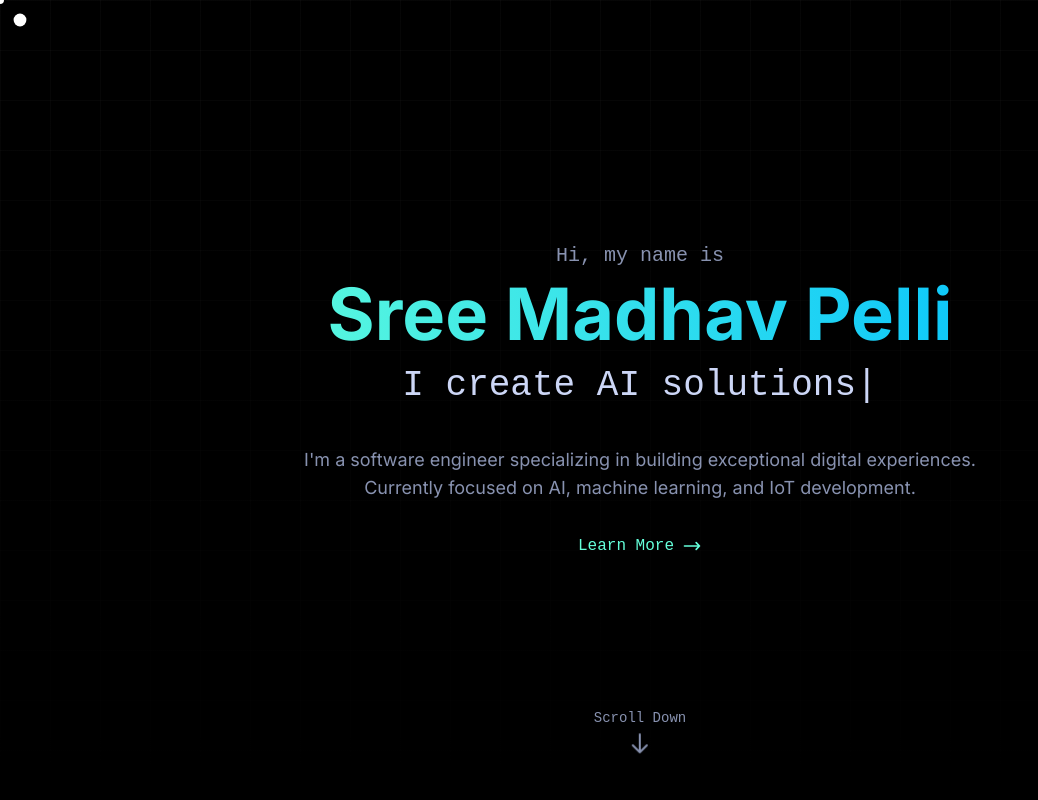
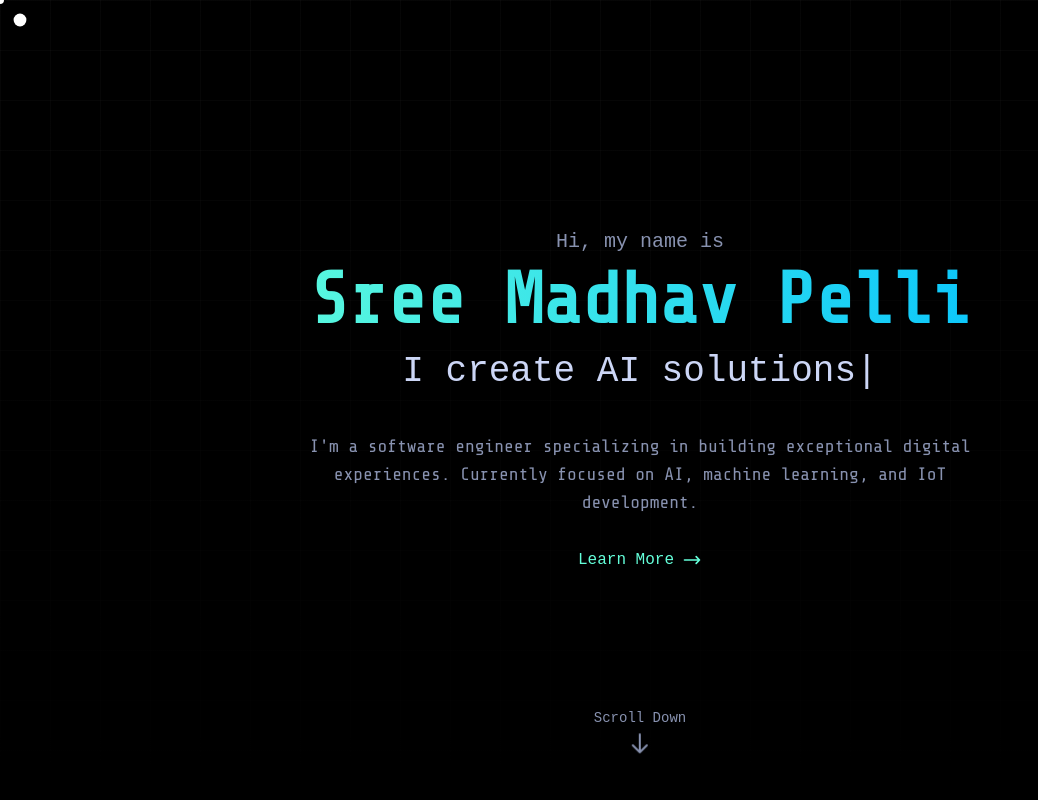
Before and after one commit to MadhavDGS/Portfolio, a Next.js app: page / in a window 1280 px wide. Shown: the top 800 px of the page, without its empty margins (0-1038 px from the left). Built offline with nearby package versions, Linux system fonts and the light colour scheme.

Commit message:
fix: restore original fonts and styling

```diff
--- a/src/app/layout.tsx
+++ b/src/app/layout.tsx
@@ -1,10 +1,22 @@
-import type { Metadata } from "next";
-import { Inter } from "next/font/google";
-import "./globals.css";
+import type { Metadata } from 'next';
+import { Share_Tech_Mono, VT323 } from 'next/font/google';
+import './globals.css';
 import { ThemeProvider } from "@/components/ThemeProvider";
 import dynamic from 'next/dynamic';
 
-const inter = Inter({ subsets: ["latin"] });
+const shareTechMono = Share_Tech_Mono({
+  weight: '400',
+  subsets: ['latin'],
+  display: 'swap',
+  variable: '--font-share-tech-mono',
+});
+
+const vt323 = VT323({
+  weight: '400',
+  subsets: ['latin'],
+  display: 'swap',
+  variable: '--font-vt323',
+});
 
 const CustomCursor = dynamic(() => import('@/components/CustomCursor'), {
   ssr: false
@@ -15,8 +27,8 @@ const PixelatedLoader = dynamic(() => import('@/components/PixelatedLoader'), {
 });
 
 export const metadata: Metadata = {
-  title: "Sree Madhav | Portfolio",
-  description: "Full Stack Developer & AI Enthusiast",
+  title: 'Sree Madhav Pelli - Portfolio',
+  description: 'Full-stack developer and AI enthusiast portfolio',
 };
 
 export default function RootLayout({
@@ -25,8 +37,9 @@ export default function RootLayout({
   children: React.ReactNode;
 }>) {
   return (
-    <html lang="en" suppressHydrationWarning>
-      <body className={inter.className} suppressHydrationWarning>
+    <html lang="en" className={`${shareTechMono.variable} ${vt323.variable}`} suppressHydrationWarning>
+      <body className={`${shareTechMono.className} bg-background text-white`} suppressHydrationWarning>
+        <div className="grid-pattern" />
         <ThemeProvider>
           <CustomCursor />
           <PixelatedLoader />
```
